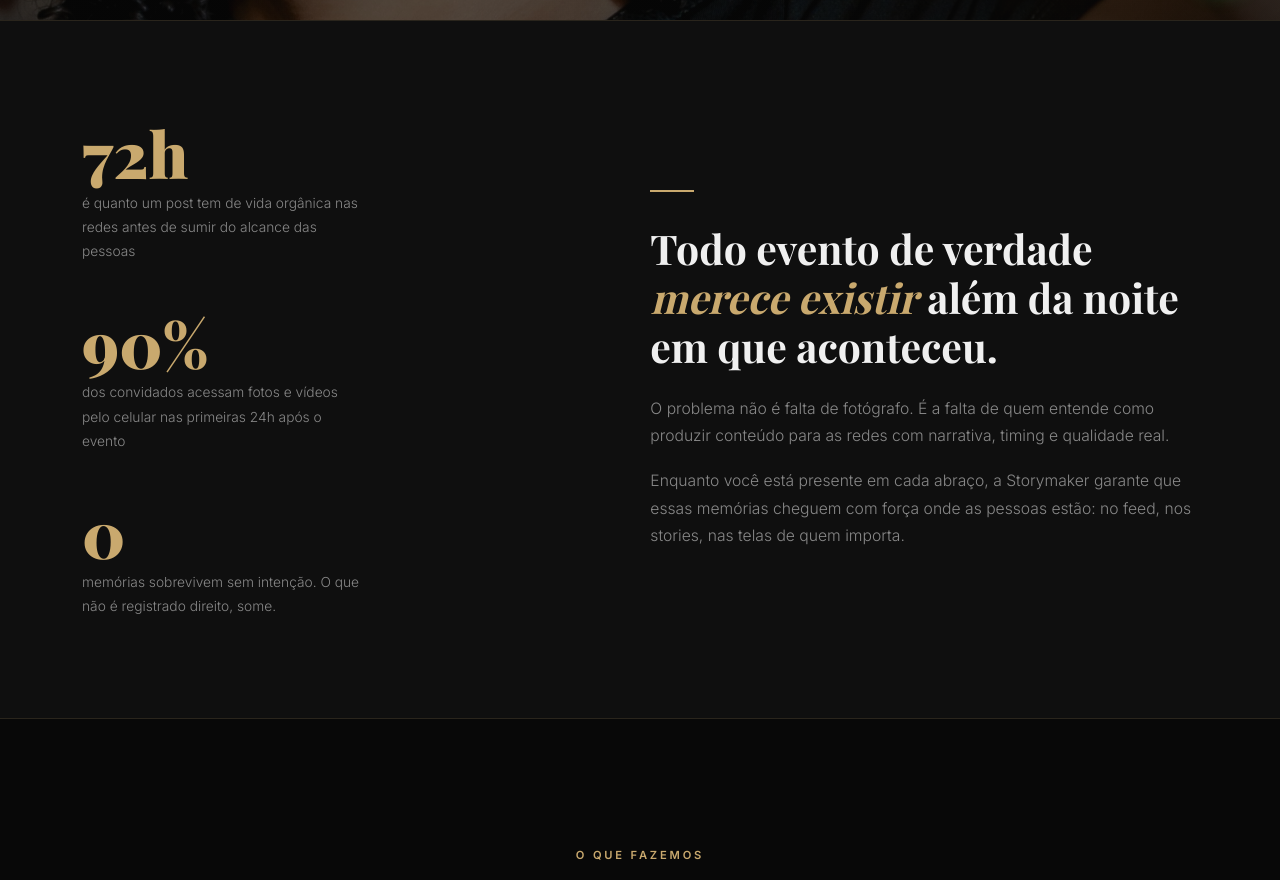
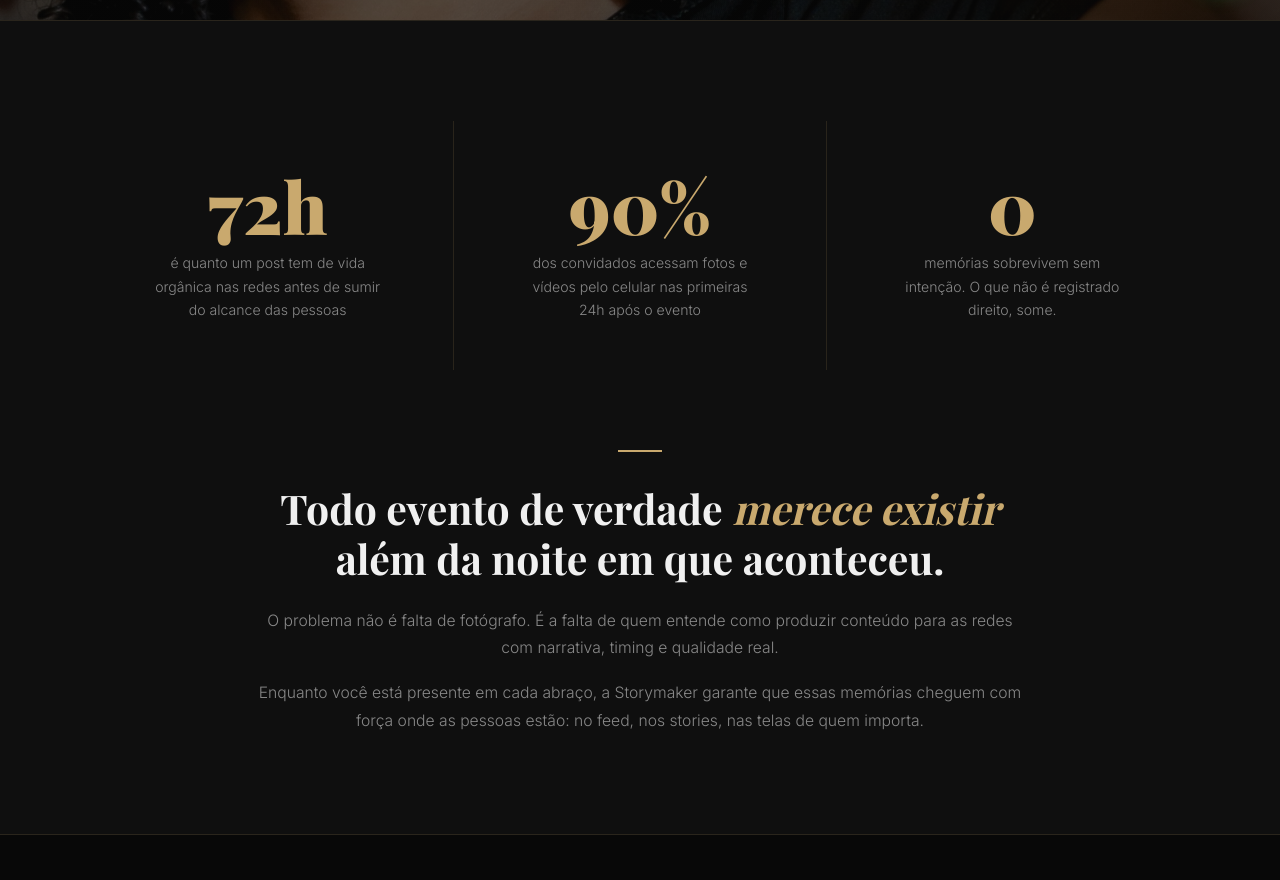
Before and after one commit to Butterfly1105/landpagethaystorymaker, a plain HTML site: page index.html in a window 1280 px wide. Shown: the part 780-1660 px from the top of the page. Drawn offline with nearby package versions, Linux system fonts and the light colour scheme; a web font is replaced by a local one.

Commit message:
feat: centralizar seção de stats (72h, 90%, 0) para layout mais harmonioso
Co-Authored-By: Claude Sonnet 4.6 <noreply@anthropic.com>

```diff
--- a/index.html
+++ b/index.html
@@ -235,22 +235,33 @@
             border-top: 1px solid var(--card-border);
             border-bottom: 1px solid var(--card-border);
         }
-        .hook-grid {
+        .hook-stats {
             display: grid;
-            grid-template-columns: 1fr 1.2fr;
-            gap: 7rem;
-            align-items: center;
+            grid-template-columns: repeat(3, 1fr);
+            gap: 1px;
+            background: var(--card-border);
+            margin-bottom: 5rem;
         }
-        .stat-group { display: flex; flex-direction: column; gap: 3rem; }
+        .hook-stat {
+            background: var(--dark);
+            text-align: center;
+            padding: 3rem 2.5rem;
+        }
         .stat-number {
             font-family: 'Playfair Display', serif;
-            font-size: 4rem;
+            font-size: 4.5rem;
             font-weight: 900;
             color: var(--gold);
             line-height: 1;
-            margin-bottom: .35rem;
+            margin-bottom: .6rem;
         }
-        .stat-label { font-size: .86rem; color: var(--muted); max-width: 280px; }
+        .stat-label { font-size: .88rem; color: var(--muted); max-width: 240px; margin: 0 auto; line-height: 1.7; }
+        .hook-text {
+            text-align: center;
+            max-width: 780px;
+            margin: 0 auto;
+        }
+        .hook-text .h-line { margin: 0 auto 2rem; }
 
         /* SERVICES */
         .section-head {
@@ -554,7 +565,7 @@
         }
 
         @media (max-width: 1024px) {
-            .hook-grid       { grid-template-columns: 1fr; gap: 3.5rem; }
+            .hook-stats      { grid-template-columns: 1fr; }
             .services-grid   { grid-template-columns: 1fr 1fr; }
             .steps           { grid-template-columns: 1fr 1fr; }
             .step            { border-right: none; border-bottom: 1px solid var(--card-border); }
@@ -584,7 +595,8 @@
             .hero-cta      { gap: .75rem; }
             .btn-ghost     { display: none; }
 
-            .stat-group    { flex-direction: row; flex-wrap: wrap; gap: 2rem; }
+            .hook-stats    { grid-template-columns: repeat(3, 1fr); }
+            .hook-stat     { padding: 2rem 1.2rem; }
 
             .services-grid { grid-template-columns: 1fr; }
             .steps         { grid-template-columns: 1fr; }
@@ -663,30 +675,28 @@
 <!-- HOOK / PROBLEMA -->
 <section id="hook">
     <div class="container">
-        <div class="hook-grid">
-            <div class="stat-group" data-aos="fade-right">
-                <div>
+        <div class="hook-stats" data-aos="fade-up">
+            <div class="hook-stat">
                 <div class="stat-number">72h</div>
                 <div class="stat-label">é quanto um post tem de vida orgânica nas redes antes de sumir do alcance das pessoas</div>
             </div>
-                <div>
+            <div class="hook-stat">
                 <div class="stat-number">90%</div>
                 <div class="stat-label">dos convidados acessam fotos e vídeos pelo celular nas primeiras 24h após o evento</div>
             </div>
-                <div>
+            <div class="hook-stat">
                 <div class="stat-number">0</div>
                 <div class="stat-label">memórias sobrevivem sem intenção. O que não é registrado direito, some.</div>
             </div>
         </div>
 
-            <div data-aos="fade-left" data-aos-delay="150">
+        <div class="hook-text" data-aos="fade-up" data-aos-delay="150">
             <div class="h-line"></div>
             <h2 style="font-family:'Playfair Display',serif; font-size:clamp(1.9rem,3.2vw,2.7rem); font-weight:700; line-height:1.2; margin-bottom:1.5rem;">
                 Todo evento de verdade <em style="color:var(--gold);font-style:italic;">merece existir</em> além da noite em que aconteceu.
             </h2>
             <p style="color:var(--muted); font-size:.98rem; margin-bottom:1.1rem;">O problema não é falta de fotógrafo. É a falta de quem entende como produzir conteúdo para as redes com narrativa, timing e qualidade real.</p>
             <p style="color:var(--muted); font-size:.98rem;">Enquanto você está presente em cada abraço, a Storymaker garante que essas memórias cheguem com força onde as pessoas estão: no feed, nos stories, nas telas de quem importa.</p>
-            </div>
         </div>
     </div>
 </section>
```
Lines whose indentation alone changed are shown as unchanged.
